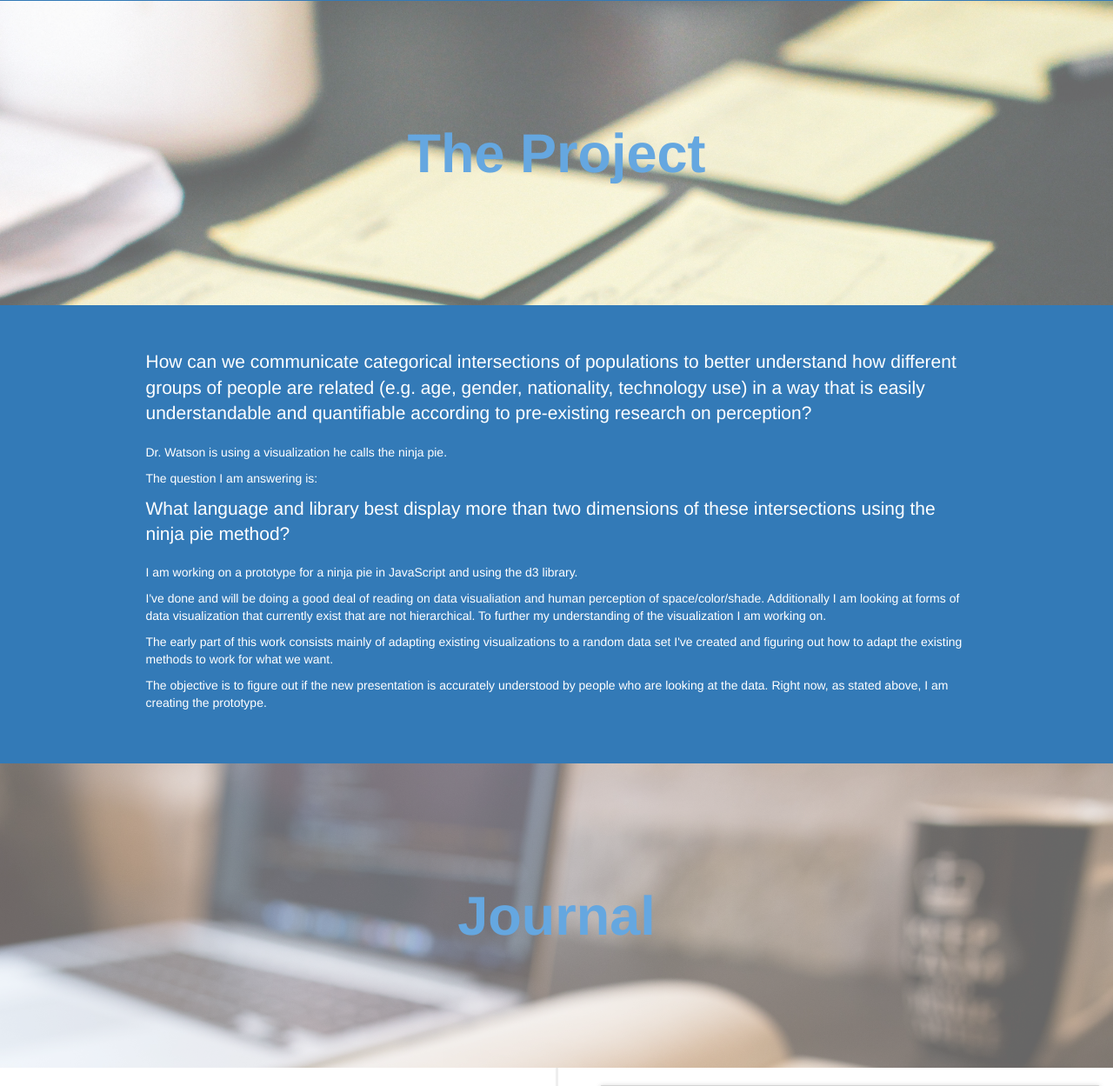
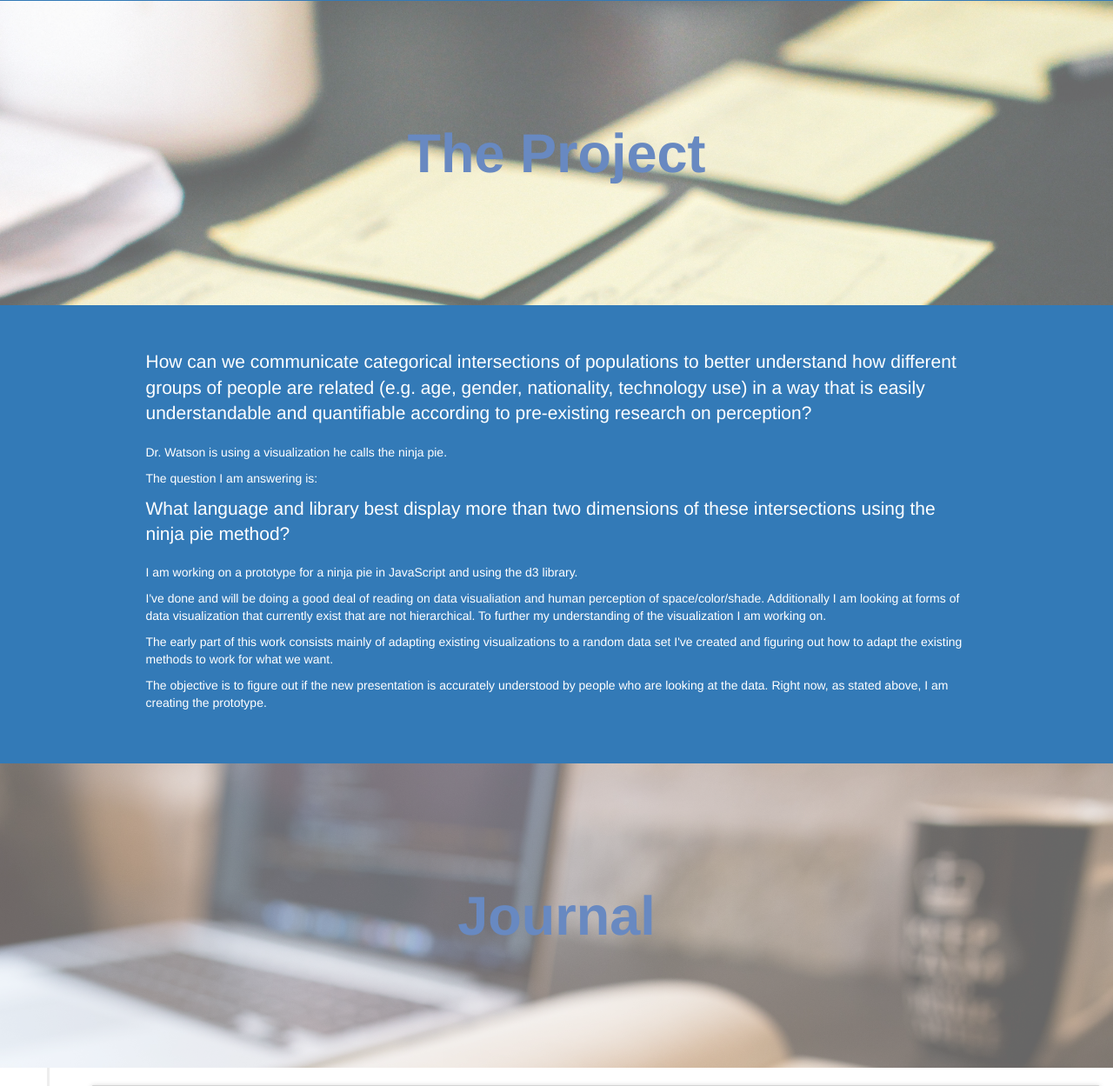
Before and after one commit to blwc/DREUsummer2015site, a PHP site: page / in a window 1280 px wide. Shown: the part 1532-2781 px from the top of the page at 87% size. Run offline with PHP 8.4, Linux system fonts and the light colour scheme.

Commit message:
Color tweaks

```diff
--- /dev/null
+++ b/css/mass.css
@@ -0,0 +1,4 @@
+.bg-primary {
+  color: #fff;
+  background-color: #3061B5;
+}
--- a/css/stylish-portfolio.css
+++ b/css/stylish-portfolio.css
@@ -207,7 +207,7 @@ hr.small {
 /* Callout */
 
 .sep-text {
-  color: #006dcc;
+  color: #043B98;
 }
 
 .journal-sep {
--- a/css/timeline.css
+++ b/css/timeline.css
@@ -1,3 +1,4 @@
+
 .timeline {
     list-style: none;
     padding: 20px 0 20px;
@@ -128,7 +129,7 @@
     margin-top: 5px;
 }
 
-@media (max-width: 767px) {
+@media (max-width: 3000px) {
     ul.timeline:before {
         left: 40px;
     }
```
Lines whose indentation alone changed are shown as unchanged.
